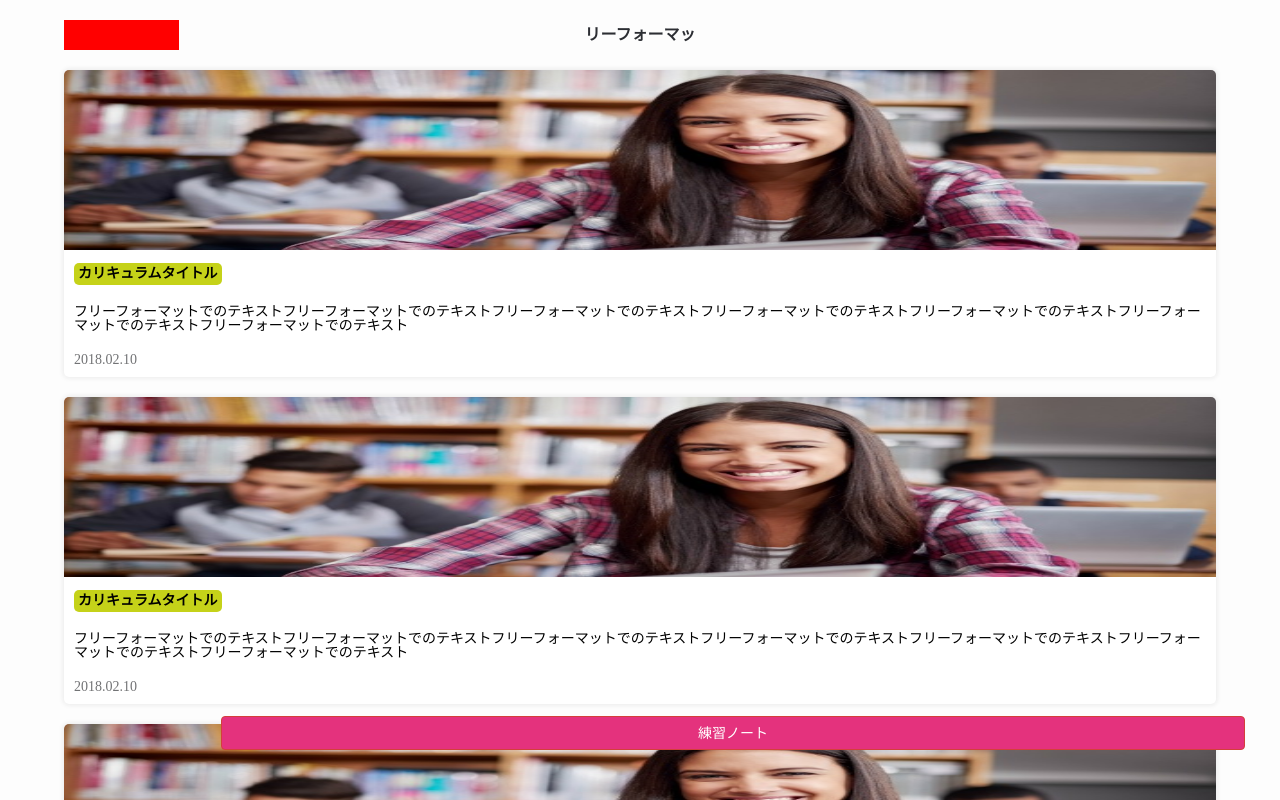
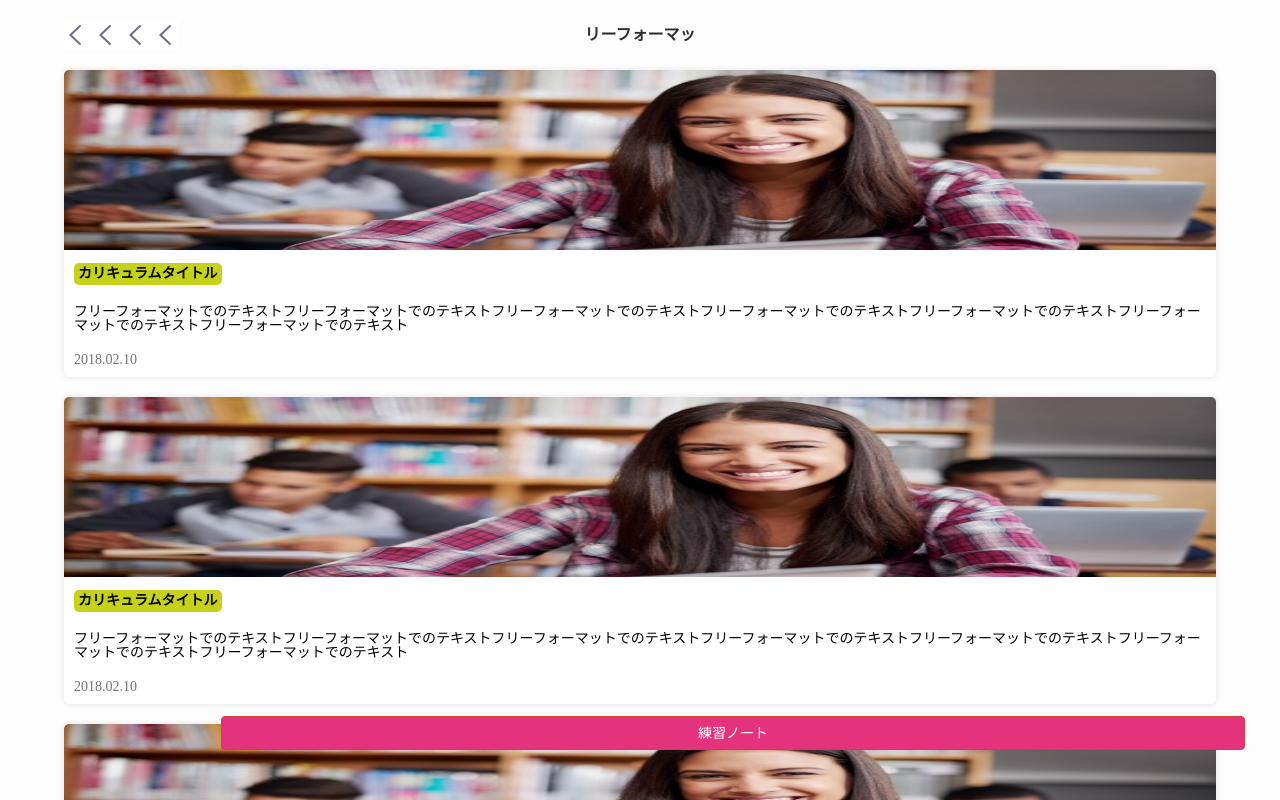
Before and after one commit to dank-1/ntqtrial, a Vue app: page /#/note-list in a window 1280 px wide. Built offline with nearby package versions, Linux system fonts and the light colour scheme; the HTML template or start-up script is replaced by a standard one.

Commit message:
Note List

```diff
--- a/src/components/HeaderNote.vue
+++ b/src/components/HeaderNote.vue
@@ -45,8 +45,7 @@ export default {
   height: 30px;
 }
 .header .icon-back{
-  background-image: '/static/img/icons/icon_back.png';
-  background:red;
+  background-image: url("/static/img/icons/icon_back.png");
   width:10%;
   height:30px;
   display:block;
```
